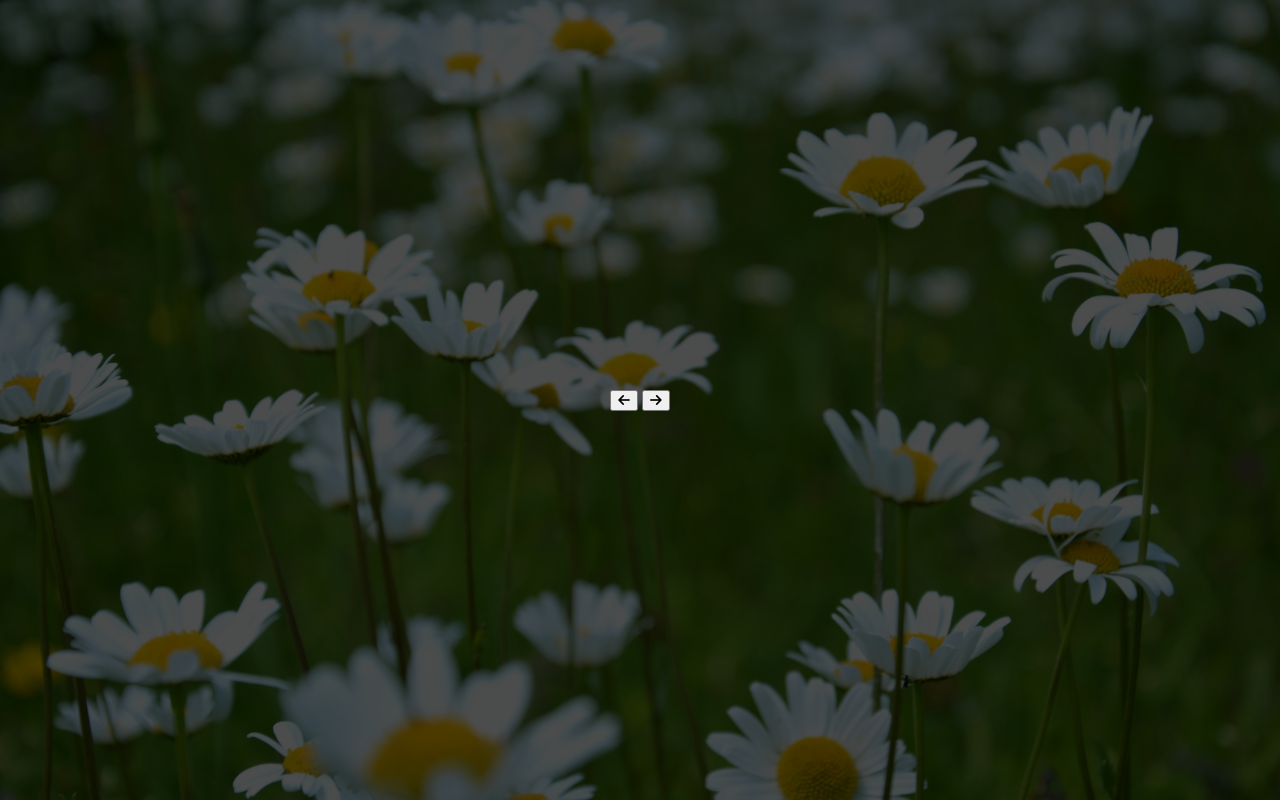
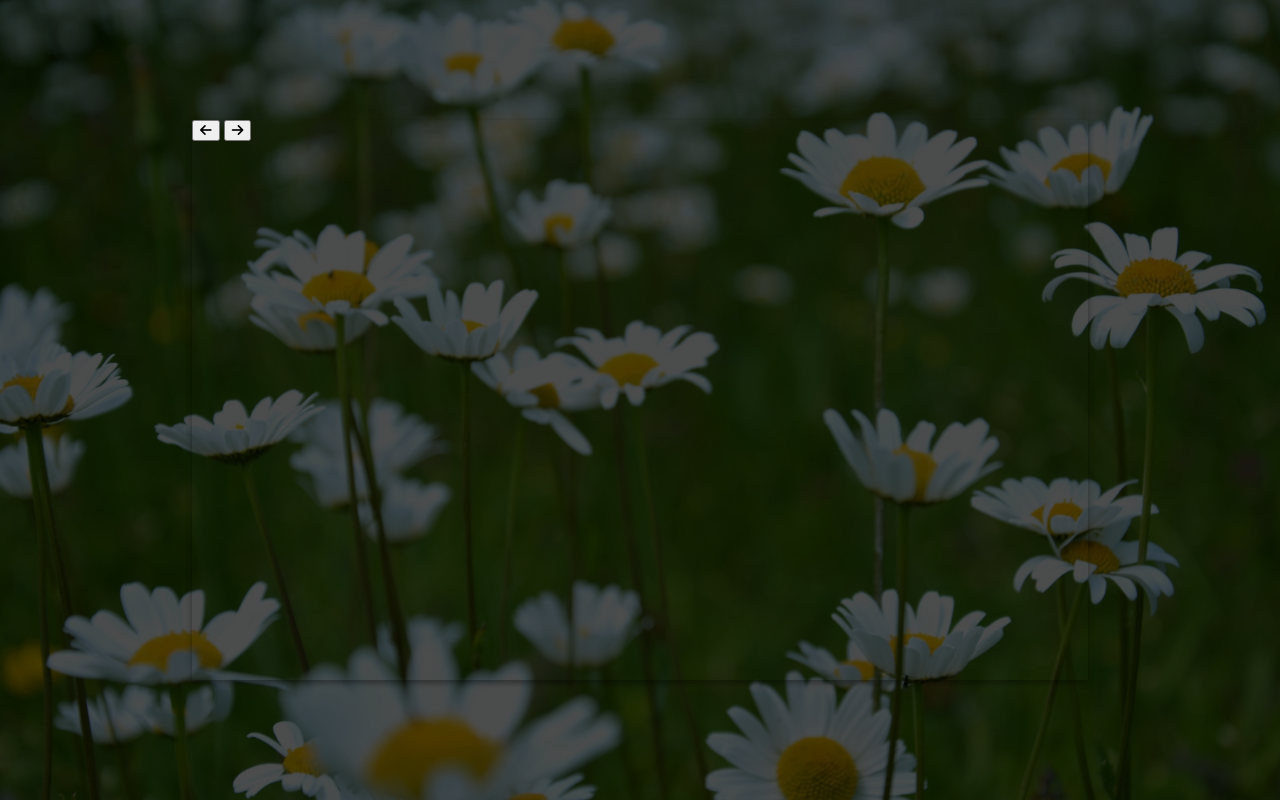
Before and after one commit to eemansayed/background-slider, a plain HTML site: page index.html in a window 1280 px wide. Drawn offline with Linux system fonts and the light colour scheme.

Commit message:
add styles to class slide-container

```diff
--- a/style.css
+++ b/style.css
@@ -29,3 +29,11 @@ body::before {
   background-color: rgba(0, 0, 0, 0.7);
   z-index: -1;
 }
+
+.slide-container {
+  box-shadow: 0 3px 6px rgba(0, 0, 0, 0.16), 0 3px 6px rgba(0, 0, 0, 0.23);
+  height: 70vh;
+  width: 70vw;
+  position: relative;
+  overflow: hidden;
+}
```
